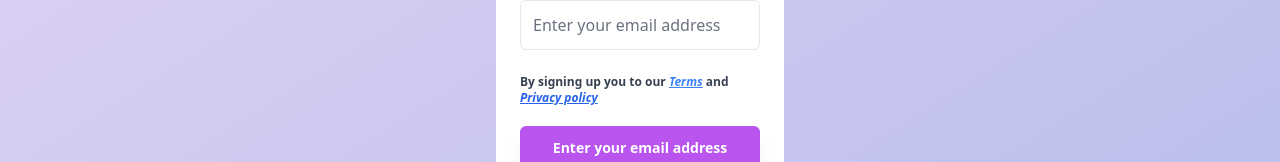
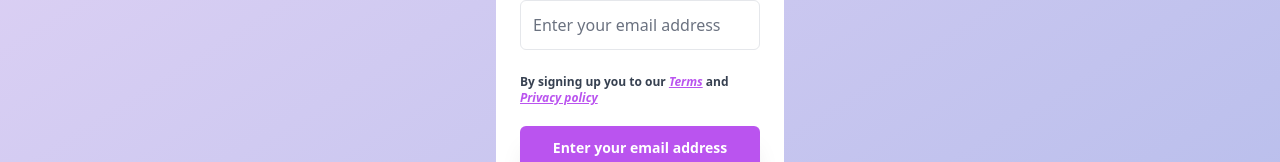
Before and after one commit to nasir-001/100-components, a Vue app: page /layout28 in a window 1280 px wide. Shown: the part 274-436 px from the top of the page. Built offline with nearby package versions, Linux system fonts and the light colour scheme; the HTML template or start-up script is replaced by a standard one.

Commit message:
fix the terms and policy text color

```diff
--- a/src/views/Layout28.vue
+++ b/src/views/Layout28.vue
@@ -35,7 +35,7 @@
         <input type="text" class="w-full rounded-md border-gray-200 py-3" placeholder="Enter your email address" />
       </div>
       <div class="pt-6 text-gray-700 ml-6 mr-12 text-xs font-semibold">
-        By signing up you to our <i class="text-blue-500 underline">Terms</i> and <i class="text-blue-600 underline">Privacy policy</i>
+        By signing up you to our <i class="text-layou28buttonColor underline">Terms</i> and <i class="text-layou28buttonColor underline">Privacy policy</i>
       </div>
       <div class="bg-layou28buttonColor mt-5 cursor-pointer shadow-xl mx-6 py-3 rounded-md text-white text-center text-sm font-semibold">
         Enter your email address
```
